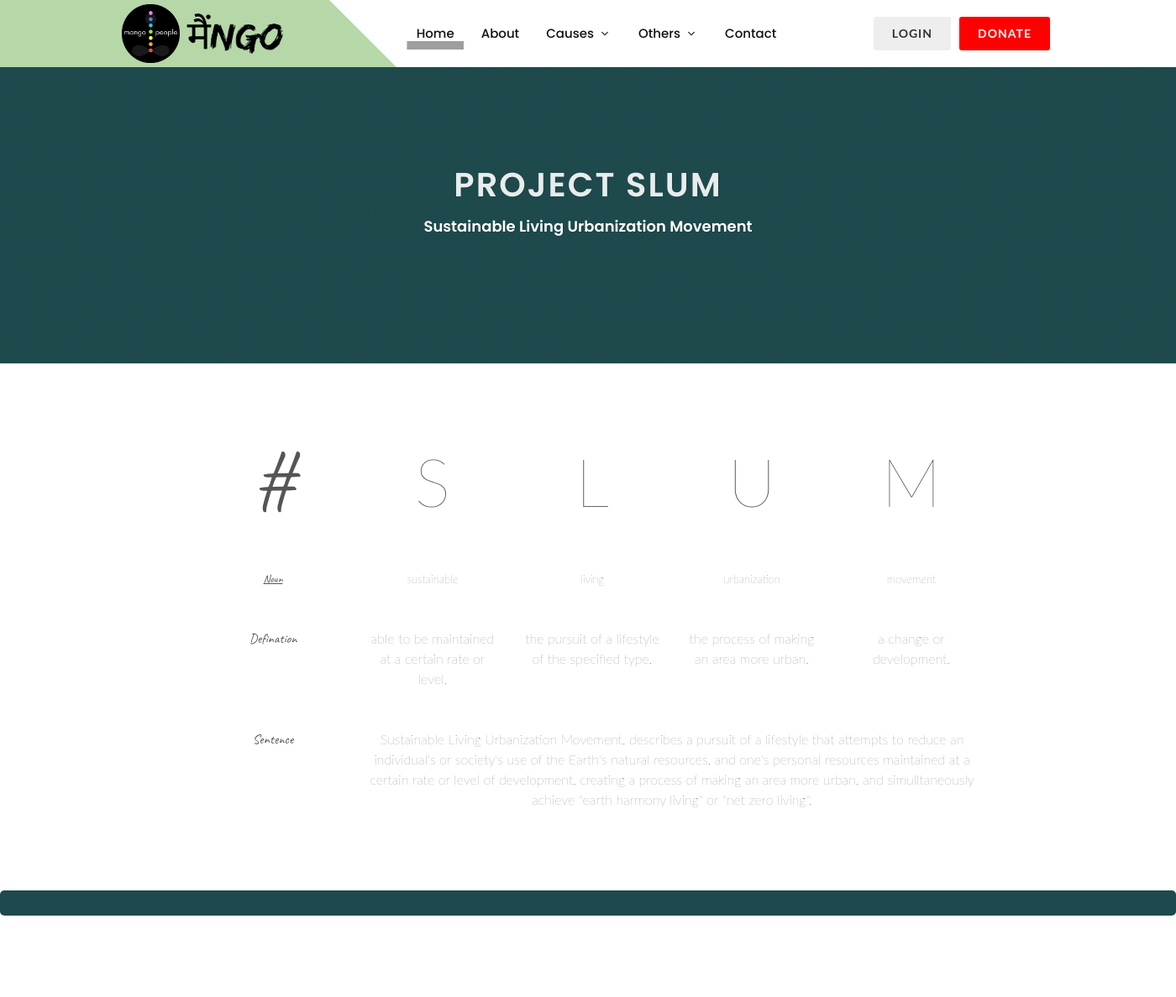
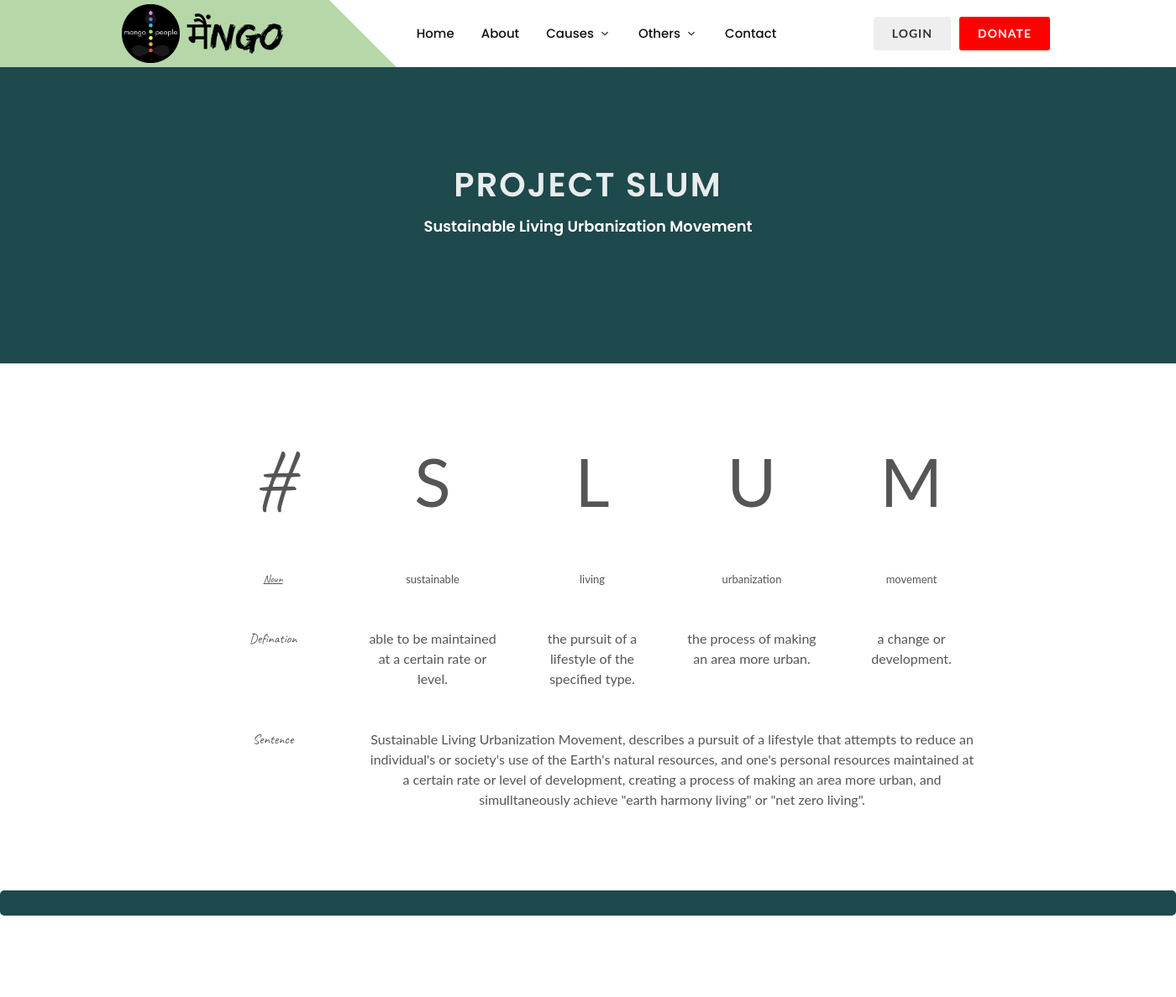
Before and after one commit to udit19281/cohelp-web, a Django app: page /projectSlum/ in a window 1400 px wide; the page is wider, and only the part inside the window is pictured. Shown: the top 1188 px of that part at 84% size. Run offline with Django 3.2, Linux system fonts and the light colour scheme; some libraries are stand-ins or nearby versions; grey boxes are pictures that could not be loaded.

Commit message:
ui update

```diff
--- a/main/urls.py
+++ b/main/urls.py
@@ -23,6 +23,4 @@ urlpatterns = [
     path('helpBuddies/',views.helpBuddies,name="helpBuddies"),
     path('projectSlum/',views.projectSlum,name="projectSlum")
 ]
-    # path("login/",LoginView.as_view(),name="login")
-    #path('resource/',views.backToSchool,name="backToSchool"),
     #path('communityKitchen/',views.communityKitchen,name="communityKitchen"),
--- a/template/base.html
+++ b/template/base.html
@@ -81,7 +81,7 @@
 
 							<ul class="menu-container align-self-start">
 								<li class="menu-item"><span class="menu-bg col-auto align-self-start d-flex"></span></li>
-								<li class="menu-item current"><a class="menu-link" href="{% url 'main:home' %}"><div>Home</div></a></li>
+								<li class="menu-item"><a class="menu-link" href="{% url 'main:home' %}"><div>Home</div></a></li>
 								<li class="menu-item"><a class="menu-link" href="{% url 'main:about' %}"><div>About</div></a></li>
 								<li class="menu-item"><a class="menu-link" style="cursor: pointer;"><div>Causes</div></a>
 									<ul class="sub-menu-container">
--- a/template/project_slum.html
+++ b/template/project_slum.html
@@ -27,7 +27,7 @@
     <div class="content-wrap" style="right: -100px;">
 
         <div class="container">
-            <div class="row" style="font-weight: lighter; font-size: 80px; ">
+            <div class="row" style=" font-size: 80px; ">
                   <div class="col-lg-2 col-md-2 col-sm-2" style="font-family: 'Caveat'">#</div>
                   <div class="col-lg-2 col-md-2 col-sm-2">S</div>
                   <div class="col-lg-2 col-md-2 col-sm-2">L</div>
@@ -38,7 +38,7 @@
         <br>
         <br>
         <div class="container">
-            <div class="row" style="font-weight: lighter; font-size: 13px; ">
+            <div class="row" style=" font-size: 13px; ">
                   <div class="col-lg-2 col-md-2 col-sm-2" style="font-family: 'Caveat'"><u>Noun</u></div>
                   <div class="col-lg-2 col-md-2 col-sm-2">sustainable</div>
                   <div class="col-lg-2 col-md-2 col-sm-2">living</div>
@@ -49,7 +49,7 @@
         <br>
         <br>
         <div class="container">
-            <div class="row" style="font-weight: lighter; font-size: 1rem; ">
+            <div class="row" style=" font-size: 1rem; ">
                   <div class="col-lg-2 col-md-2 col-sm-2" style="font-family: 'Caveat'">Defination</div>
                   <div class="col-lg-2 col-md-2 col-sm-2">able to be maintained at a certain rate or level.</div>
                   <div class="col-lg-2 col-md-2 col-sm-2">the pursuit of a lifestyle of the specified type.</div>
@@ -60,7 +60,7 @@
         <br>
         <br>
         <div class="container">
-            <div class="row" style="font-weight: lighter; font-size: 1rem; ">
+            <div class="row" style=" font-size: 1rem; ">
                   <div class="col-lg-2 col-md-2 col-sm-2" style="font-family: 'Caveat'">Sentence</div>
                   <div class="col-lg-8 col-md-8 col-sm-8">Sustainable Living Urbanization Movement, describes a pursuit of a lifestyle that attempts to reduce an individual's or society's use of the Earth's natural resources, and one's personal resources maintained at a certain rate or level of development, creating a process of making an area more urban, and simulltaneously achieve "earth harmony living" or "net zero living".</div>
         </div>
```
Also changed, not shown: template/home.html (+10 -10 lines).
